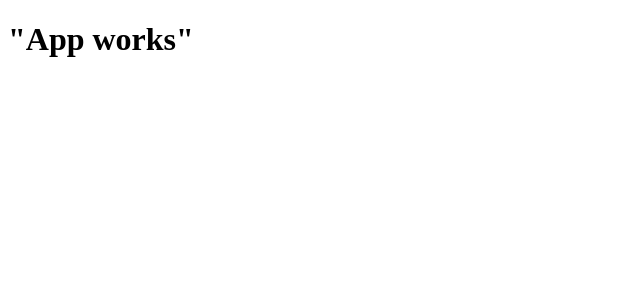
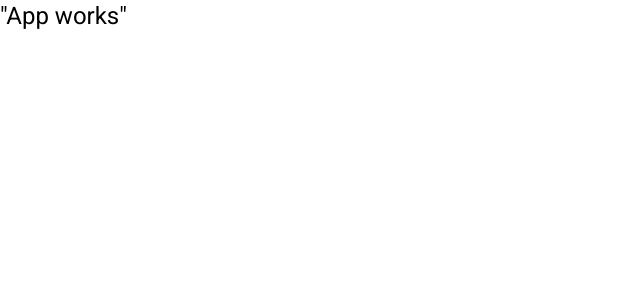
Before and after one commit to Mardoqueu/helpdesk-front, an Angular app: page / in a window 1280 px wide. Shown: the top 300 px of the page, without its empty margins (0-640 px from the left). Built offline with nearby package versions, Linux system fonts and the light colour scheme.

Commit message:
angular material adicionado ao projeto

```diff
--- a/angular.json
+++ b/angular.json
@@ -50,6 +50,7 @@
               "src/assets"
             ],
             "styles": [
+              "./node_modules/@angular/material/prebuilt-themes/indigo-pink.css",
               "src/styles.css"
             ],
             "scripts": []
--- a/package.json
+++ b/package.json
@@ -10,10 +10,12 @@
   "private": true,
   "dependencies": {
     "@angular/animations": "~12.0.3",
+    "@angular/cdk": "^12.2.13",
     "@angular/common": "~12.0.3",
     "@angular/compiler": "~12.0.3",
     "@angular/core": "~12.0.3",
     "@angular/forms": "~12.0.3",
+    "@angular/material": "^12.2.13",
     "@angular/platform-browser": "~12.0.3",
     "@angular/platform-browser-dynamic": "~12.0.3",
     "@angular/router": "~12.0.3",
--- a/src/app/app.module.ts
+++ b/src/app/app.module.ts
@@ -3,6 +3,7 @@
 
 import { AppRoutingModule } from './app-routing.module';
 import { AppComponent } from './app.component';
+import { BrowserAnimationsModule } from '@angular/platform-browser/animations';
 
 @NgModule({
   declarations: [
@@ -10,7 +11,8 @@
   ],
   imports: [
     BrowserModule,
-    AppRoutingModule
+    AppRoutingModule,
+    BrowserAnimationsModule
   ],
   providers: [],
   bootstrap: [AppComponent]
--- a/src/index.html
+++ b/src/index.html
@@ -6,8 +6,11 @@
   <base href="/">
   <meta name="viewport" content="width=device-width, initial-scale=1">
   <link rel="icon" type="image/x-icon" href="favicon.ico">
+  <link rel="preconnect" href="https://fonts.gstatic.com">
+  <link href="https://fonts.googleapis.com/css2?family=Roboto:wght@300;400;500&display=swap" rel="stylesheet">
+  <link href="https://fonts.googleapis.com/icon?family=Material+Icons" rel="stylesheet">
 </head>
-<body>
+<body class="mat-typography">
   <app-root></app-root>
 </body>
 </html>
--- a/src/styles.css
+++ b/src/styles.css
@@ -1 +1,4 @@
 /* You can add global styles to this file, and also import other style files */
+
+html, body { height: 100%; }
+body { margin: 0; font-family: Roboto, "Helvetica Neue", sans-serif; }
```
Also changed, not shown: 1 other file (tests, documents, lock files or other folders).
